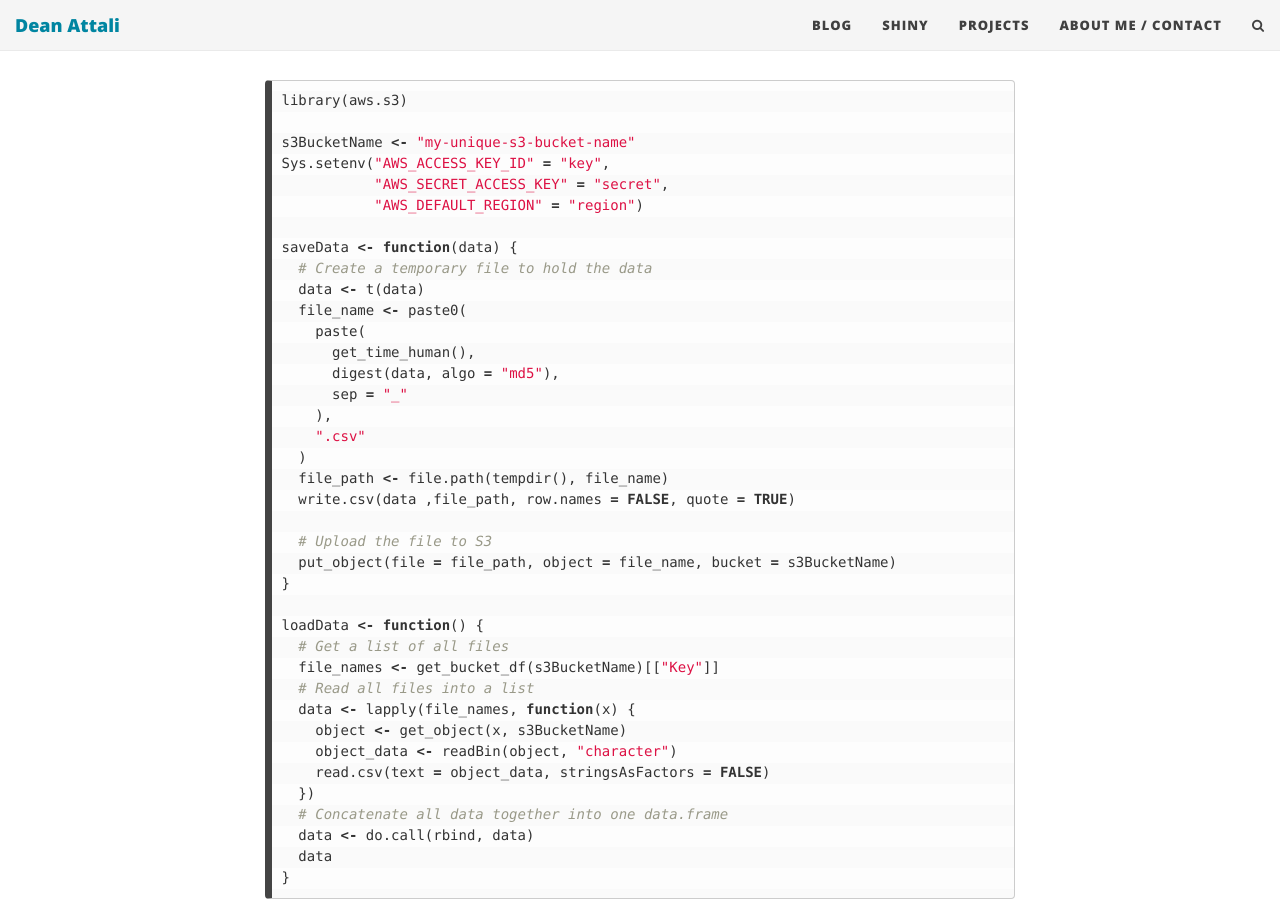
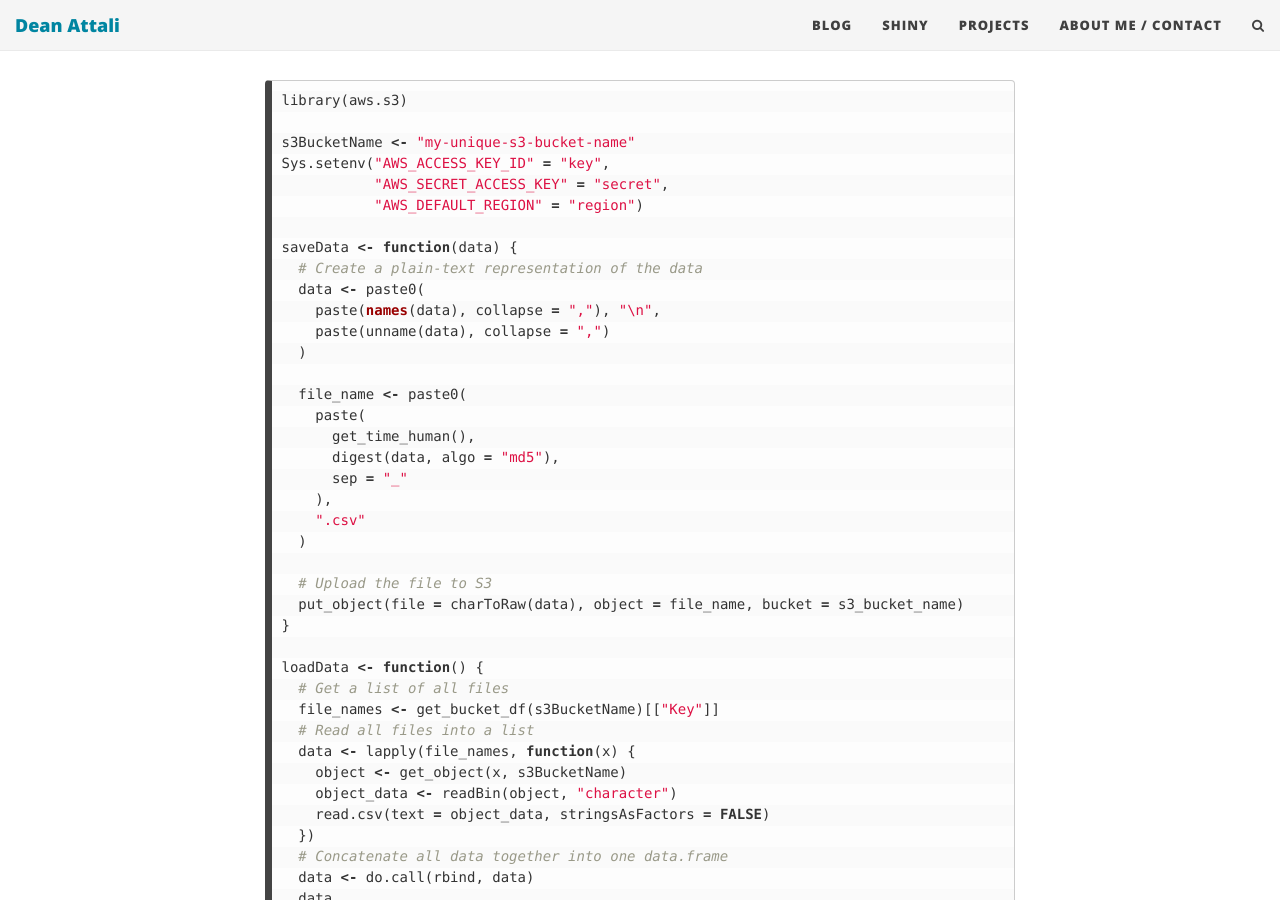
Before and after one commit to daattali/daattali.github.io, a Jekyll site: the page built from _posts/2015-07-01-shiny-persistent-data-storage.md, in a window 1280 px wide and 900 px high, scrolled down 8052 px. Built offline with Jekyll 4.4.1, drawn with Linux system fonts in a browser that asks for light colours; nearby versions of some CDN libraries; comment, search, counter and statistics services are not loaded.

Commit message:
persistent storage post: new way to store files in s3

```diff
--- a/_posts/2015-07-01-shiny-persistent-data-storage.md
+++ b/_posts/2015-07-01-shiny-persistent-data-storage.md
@@ -243,8 +243,12 @@
            "AWS_DEFAULT_REGION" = "region")
 
 saveData <- function(data) {
-  # Create a temporary file to hold the data
-  data <- t(data)
+  # Create a plain-text representation of the data
+  data <- paste0(
+    paste(names(data), collapse = ","), "\n",
+    paste(unname(data), collapse = ",")
+  )
+
   file_name <- paste0(
     paste(
       get_time_human(),
@@ -253,11 +257,9 @@
     ),
     ".csv"
   )
-  file_path <- file.path(tempdir(), file_name)
-  write.csv(data ,file_path, row.names = FALSE, quote = TRUE)
 
   # Upload the file to S3
-  put_object(file = file_path, object = file_name, bucket = s3BucketName)
+  put_object(file = charToRaw(data), object = file_name, bucket = s3_bucket_name)
 }
 
 loadData <- function() {
```
